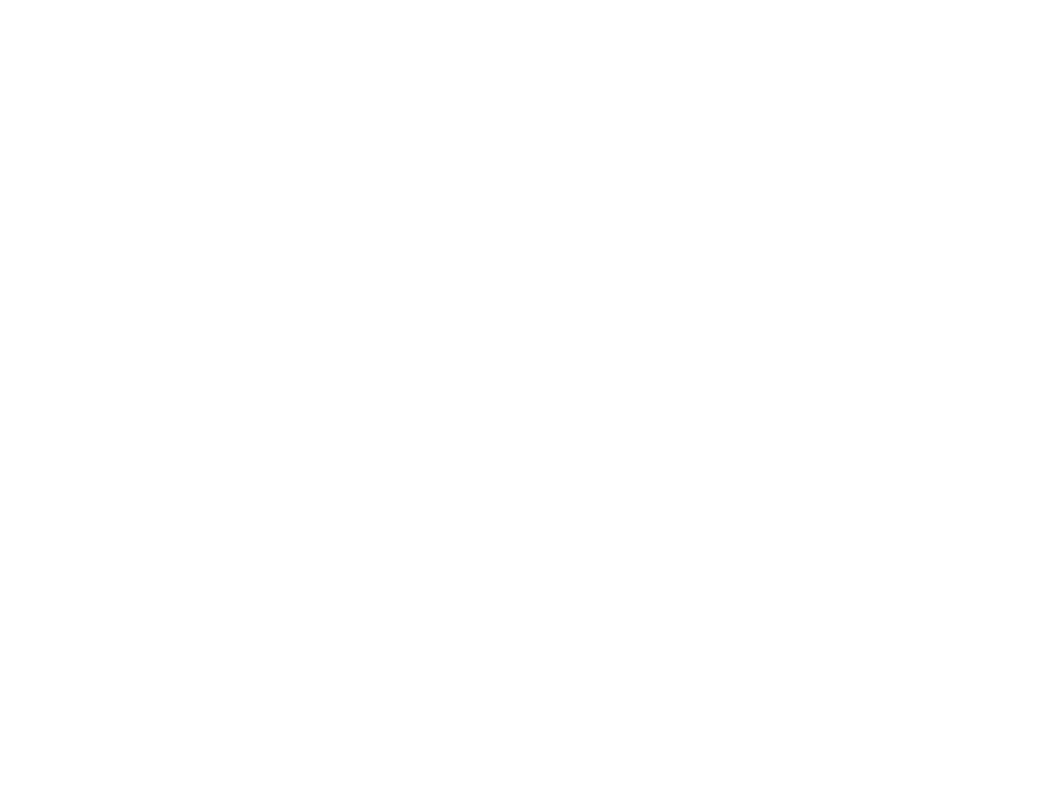
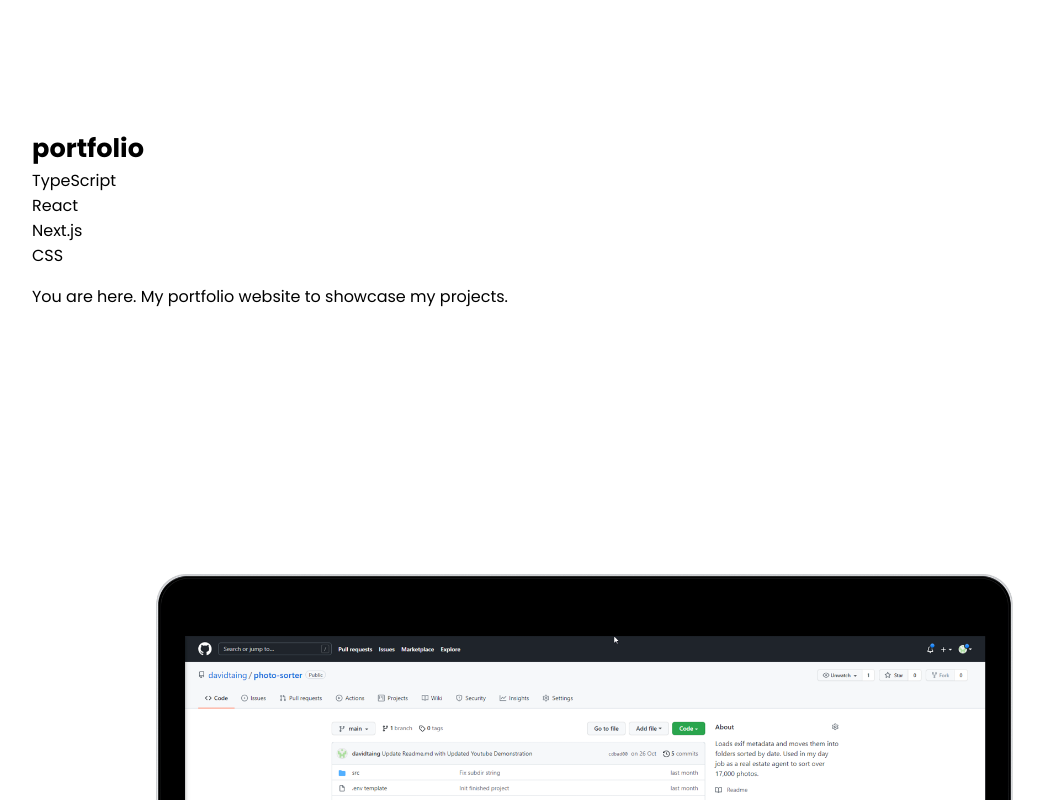
Before and after one commit to davidtaing/portfolio, a Next.js app: page / in a window 1280 px wide. Shown: the part 1900-2700 px from the top of the page, without its empty margins (56-1100 px from the left). Before the commit the page ends 1600 px from the top, so only its background shows below. Built offline with nearby package versions, Linux system fonts and the light colour scheme.

Commit message:
feat: ProductCard
add and set imageUrl prop

```diff
--- a/src/components/ProjectCard/index.tsx
+++ b/src/components/ProjectCard/index.tsx
@@ -1,21 +1,34 @@
 import { FC } from "react";
+import Image from "next/image";
 
 interface Props {
   title: string;
   skills: Array<string>;
+  imageUrl: string;
   bodyText: string;
-  previewType?: "string";
-  url?: "string";
+  previewType?: string;
+  url?: string;
 }
 
 const ProjectCard: FC<Props> = ({
   title,
   skills,
+  imageUrl,
   bodyText,
   previewType,
   url,
 }) => (
   <li>
+    <div className="project-card-image">
+      <Image
+        src={imageUrl}
+        alt={imageUrl}
+        height="600"
+        width="600"
+        layout="responsive"
+      />
+    </div>
+    <div className="project-card-text">
       <h2>{title}</h2>
       <ul className="skill-list">
         {skills.map((item) => (
@@ -28,6 +41,7 @@ const ProjectCard: FC<Props> = ({
           {previewType}: {url}
         </p>
       ) : null}
+    </div>
   </li>
 );
 
--- a/src/components/ProjectsSection/index.tsx
+++ b/src/components/ProjectsSection/index.tsx
@@ -38,11 +38,13 @@ const ProjectsSection = () => (
           <ProjectCard
             title="portfolio"
             skills={["TypeScript", "React", "Next.js", "CSS"]}
+            imageUrl="/project-mockups/portfolio.png"
             bodyText="You are here. My portfolio website to showcase my projects."
           />
           <ProjectCard
             title="photo-sorter"
             skills={["JavaScript", "Node"]}
+            imageUrl="/project-mockups/photo-sorter.png"
             bodyText="Loads exif metadata from image files and sorts them into folders
             by date. Used to sort over 17,000 photos accumulated from my real
             estate work."
@@ -50,6 +52,7 @@ const ProjectsSection = () => (
           <ProjectCard
             title="email-sender"
             skills={["TypeScript", "Node", "SendGrid API", "CSS"]}
+            imageUrl="/project-mockups/email-sender.png"
             bodyText="Loads data from a spreadsheet and batch sends emails with
             individual attachments using the SendGrid API."
           />
```
Lines whose indentation alone changed are shown as unchanged.
